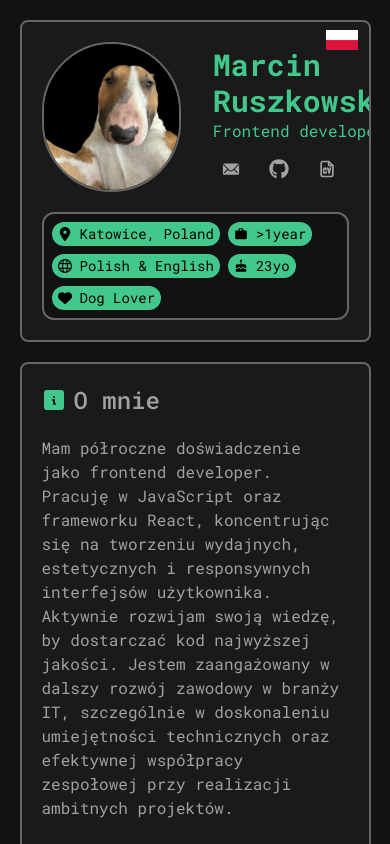
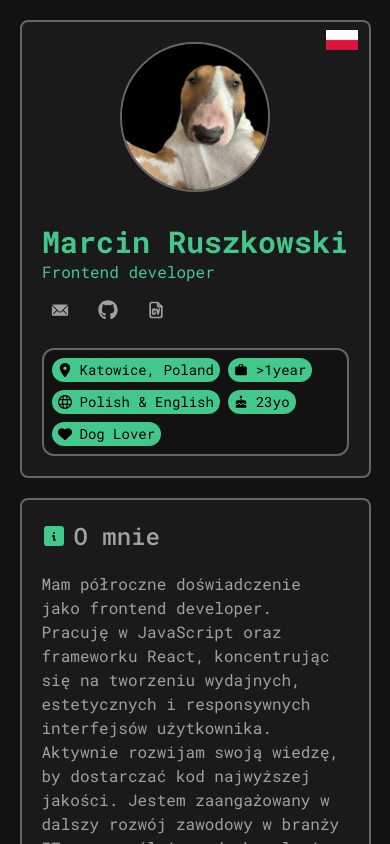
Before and after one commit to MarcinRuszkowski/portfolio-website, a React (Vite) app: page / in a window 390 px wide. Shown: the top 844 px of the page. Built offline with nearby package versions, Linux system fonts and the light colour scheme.

Commit message:
responsive

```diff
--- a/src/components/HeaderCard.tsx
+++ b/src/components/HeaderCard.tsx
@@ -20,7 +20,7 @@ const pills = [
 export const HeaderCard = () => {
   return (
     <div className="flex flex-col items-center justify-center overflow-hidden border-2 border-[#656565] rounded-lg bg-secondary p-5 gap-5">
-      <div className="flex justify-start items-center gap-8 w-full">
+      <div className="flex flex-col sm:flex-row justify-start items-center gap-8 w-full">
         <img
           src={img}
           alt=""
```
